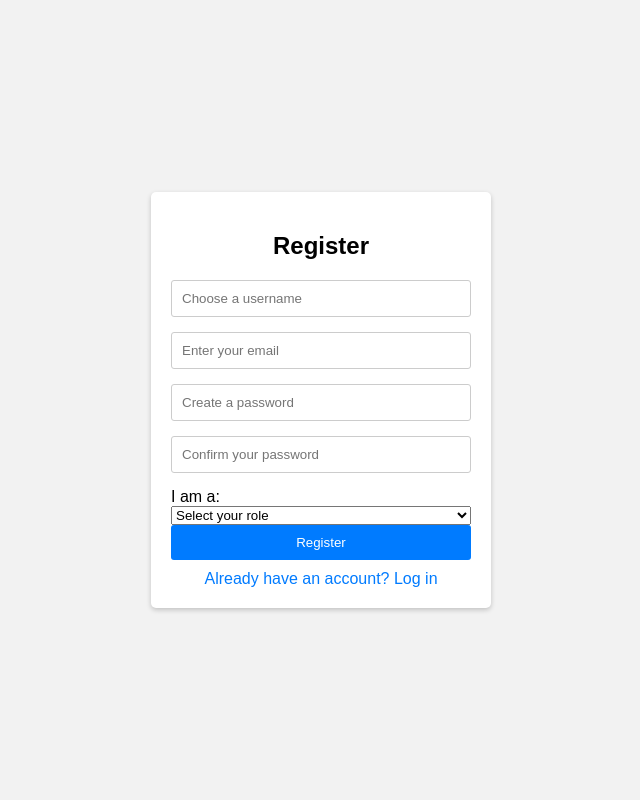
After one commit to daxpatel2/NittanyBusinessSimulation, a Flask app: page /register in a window 1280 px wide. The commit adds this page. Shown: the whole page, without its empty margins (319-959 px from the left). Run offline with Flask 3, Linux system fonts and the light colour scheme.

Commit message:
added user registration

```diff
--- a/app.py
+++ b/app.py
@@ -1,20 +1,13 @@
 # app.py
 from flask import Flask, render_template, request, redirect, url_for, flash, session
 from datetime import datetime
-from database_queries import (
-    fetch_user_data, get_user_role,
-    get_subcategories, get_products_by_category, get_product_details,
-    get_listings_by_seller, insert_product_listing,
-    update_product_listing, set_listing_status,
-    get_orders_by_buyer, get_credit_cards_by_buyer,
-    insert_order, add_credit_card, insert_review,
-    get_seller_average_rating
-)
+from database_queries import *
 
 # create flask app instance
 app = Flask(__name__)
+app.secret_key = "your_secret_key_here"  # needed for session management and flashing
 
-# route for home page login
+
 @app.route('/', methods=['GET', 'POST'])
 def home_page():
     # message variable to store error or success messages for login
@@ -59,11 +52,71 @@ def home_page():
     # render login page template with message variable
     return render_template('mainpage.html', message=message)
 
+
+@app.route('/register', methods=['GET', 'POST'])
+def register():
+    message = None
+
+    # Only run this logic on POST
+    if request.method == 'POST':
+        username         = request.form['username']
+        email            = request.form['email']
+        password         = request.form['password']
+        confirm_password = request.form['confirm_password']
+        role             = request.form['role']
+
+        # 1) password check
+        if password != confirm_password:
+            message = "Passwords do not match. Please try again."
+
+        else:
+            # 2) try to add new user
+            created = add_user_to_database(email, password)
+            if not created:
+                message = f"An account with {email} already exists."
+            else:
+                # 3) success → set up session & redirect
+                session['email'] = email
+                session['role']  = role
+
+                # If you need to populate buyer/seller/helpdesk tables:
+                conn, cursor = connect()
+                if role == 'buyer':
+                    cursor.execute(
+                        "INSERT INTO buyer(email) VALUES (%s) ON CONFLICT DO NOTHING",
+                        (email,)
+                    )
+                elif role == 'seller':
+                    cursor.execute(
+                        "INSERT INTO sellers(email) VALUES (%s) ON CONFLICT DO NOTHING",
+                        (email,)
+                    )
+                else:  # helpdesk
+                    cursor.execute(
+                        "INSERT INTO helpdesk(email) VALUES (%s) ON CONFLICT DO NOTHING",
+                        (email,)
+                    )
+                conn.commit()
+                cursor.close()
+                conn.close()
+
+                # redirect to the correct dashboard
+                if role == "buyer":
+                    return redirect(url_for('buyer'))
+                elif role == "seller":
+                    return redirect(url_for('seller'))
+                else:
+                    return redirect(url_for('helpdesk'))
+
+    # GET or POST-with-error: render the form and show any message
+    return render_template('register.html', message=message)
+
 # simple logout route
 @app.route('/logout')
 def logout():
     session.clear()
     return redirect(url_for('home_page'))
+
 
 # route for buyer dashboard
 @app.route('/buyer')
@@ -74,6 +127,7 @@ def buyer():
     # render buyer dashboard template with email variable
     return render_template('buyers.html', email=session['email'])
 
+
 # route for seller dashboard
 @app.route('/seller')
 def seller():
@@ -82,6 +136,7 @@ def seller():
         return redirect(url_for('home_page'))
     # render seller dashboard template with email variable
     return render_template('sellers.html', email=session['email'])
+
 
 # route for helpdesk dashboard
 @app.route('/helpdesk')
@@ -92,50 +147,44 @@ def helpdesk():
     # render helpdesk dashboard template with email variable
     return render_template('helpdesk_staff.html', email=session['email'])
 
-# Route for sellers to view and manage their own listings
+
 @app.route('/seller/listings')
 def manage_listings():
-    # ensure only a seller can access this page
+    # only seller can manage their listings
     if session.get('role') != 'seller':
-        return redirect(url_for('home_page'))  # redirect others back home
-    seller_email = session['email']  # get seller's email from session
-    listings = get_listings_by_seller(seller_email)  # fetch listings from DB
-    return render_template('seller_listings.html', listings=listings)  # render template with data
+        return redirect(url_for('home_page'))
+    seller_email = session['email']
+    listings = get_listings_by_seller(seller_email)
+    return render_template('seller_listings.html', listings=listings)
 
 
-# Route to create a new listing for the logged-in seller
-@app.route('/seller/listings/new', methods=['GET','POST'])
+@app.route('/seller/listings/new', methods=['GET', 'POST'])
 def new_listing():
-    # only sellers may add new listings
+    # only seller can add new listing
     if session.get('role') != 'seller':
         return redirect(url_for('home_page'))
     if request.method == 'POST':
-        data = request.form  # get form data
-        # call helper to insert listing into DB
+        data = request.form
         success = insert_product_listing(
             session['email'],
             data['category'], data['product_title'], data['product_name'],
             data['product_description'], int(data['quantity']), float(data['product_price'])
         )
-        # show flash message on success or failure
         flash("Listing created" if success else "Error creating listing",
               "success" if success else "danger")
-        return redirect(url_for('manage_listings'))  # back to listings view
-    # GET request: show form with category options
+        return redirect(url_for('manage_listings'))
     top_categories = get_subcategories('All')
     return render_template('seller_new_listing.html', categories=top_categories)
 
 
-# Route to edit an existing listing identified by listing_id
-@app.route('/seller/listings/edit/<int:listing_id>', methods=['GET','POST'])
+@app.route('/seller/listings/edit/<int:listing_id>', methods=['GET', 'POST'])
 def edit_listing(listing_id):
-    # restrict to sellers
+    # only seller can edit their listings
     if session.get('role') != 'seller':
         return redirect(url_for('home_page'))
     email = session['email']
     if request.method == 'POST':
-        data = request.form  # form data for updates
-        # update listing in DB
+        data = request.form
         success = update_product_listing(
             email, listing_id,
             data['category'], data['product_title'], data['product_name'],
@@ -144,75 +193,74 @@ def edit_listing(listing_id):
         flash("Listing updated" if success else "Error updating listing",
               "success" if success else "danger")
         return redirect(url_for('manage_listings'))
-    # GET: load existing listing to prefill form
-    all_listings = get_listings_by_seller(email)
-    # find matching listing tuple by ID
-    listing = next((l for l in all_listings if l[0] == listing_id), None)
+    # GET: prefill form with existing data
+    listing = next((l for l in get_listings_by_seller(email) if l[0] == listing_id), None)
     return render_template('seller_edit_listing.html', listing=listing)
 
 
-# Route to soft-delete (deactivate) a listing by setting its status to inactive (0)
 @app.route('/seller/listings/remove/<int:listing_id>')
 def remove_listing(listing_id):
-    # only sellers allowed
+    # only seller can remove their listings
     if session.get('role') != 'seller':
         return redirect(url_for('home_page'))
-    # update status to 0 (inactive)
     success = set_listing_status(session['email'], listing_id, 0)
     flash("Listing removed" if success else "Error removing listing",
           "warning" if success else "danger")
     return redirect(url_for('manage_listings'))
 
 
-# Route to display category hierarchy and list products under a category
+# route to dynamically display category hierarchy and products
 @app.route('/categories')
 def categories():
-    parent = request.args.get('parent', 'All')  # current category (default 'All')
+    parent = request.args.get('parent', 'All')
     if parent == "All":
-        subcategories = get_subcategories(parent)  # fetch all top-level subcats
-        products = []  # no direct products under 'All'
+        subcategories = get_subcategories(parent)
+        products = []  # "All" does not have products directly
     else:
-        subcategories = get_subcategories(parent)  # fetch subcategories of parent
-        products = get_products_by_category(parent)  # fetch products for this category
-    # render page with both lists
+        subcategories = get_subcategories(parent)
+        products = get_products_by_category(parent)
     return render_template('categories.html',
                            parent=parent,
                            subcategories=subcategories,
                            products=products)
 
 
-# Route to handle new orders (form and submission)
-@app.route('/order/<seller_email>/<int:listing_id>', methods=['GET','POST'])
+# route to display product details dynamically
+@app.route('/product/<seller_email>/<int:listing_id>')
+def product_detail(seller_email, listing_id):
+    product = get_product_details(seller_email, listing_id)
+    if product is None:
+        flash("product not found")
+        return redirect(url_for('categories') + '?parent=All')
+    return render_template('product_detail.html', product=product)
+
+
+@app.route('/order/<seller_email>/<int:listing_id>', methods=['GET', 'POST'])
 def order_form(seller_email, listing_id):
     buyer = session.get('email')
-    # only buyers may place orders
-    if session.get('role')!='buyer' or not buyer:
+    if session.get('role') != 'buyer' or not buyer:
         return redirect(url_for('home_page'))
-    # fetch product details or show error if not found
     prod = get_product_details(seller_email, listing_id)
     if not prod:
         flash("product not found", "danger")
         return redirect(url_for('categories'))
-    cards = get_credit_cards_by_buyer(buyer)  # fetch saved cards
-    if request.method=='POST':
-        qty = int(request.form['quantity'])  # requested quantity
+    cards = get_credit_cards_by_buyer(buyer)
+    if request.method == 'POST':
+        qty = int(request.form['quantity'])
         card_choice = request.form.get('card_choice')
-        if card_choice=='new':  # adding a new card
+        if card_choice == 'new':
             cc = request.form['cc_num']
             ctype = request.form['cc_type']
             em = int(request.form['cc_month'])
             ey = int(request.form['cc_year'])
             sc = request.form['cc_cvc']
-            add_credit_card(cc, ctype, em, ey, sc, buyer)  # save new card
+            add_credit_card(cc, ctype, em, ey, sc, buyer)
             chosen = cc
         else:
-            chosen = card_choice  # use existing card
-        # attempt to insert order and update inventory
+            chosen = card_choice
         success = insert_order(seller_email, listing_id, buyer, qty, chosen)
-        flash("order placed successfully" if success else "order failed",
-              "success" if success else "danger")
+        flash("order placed successfully" if success else "order failed", "success" if success else "danger")
         return redirect(url_for('orders'))
-    # GET: show order form
     return render_template(
         'order_form.html',
         product=prod,
@@ -220,20 +268,30 @@ def order_form(seller_email, listing_id):
     )
 
 
-# Alternative checkout route, consolidating order and payment details
-@app.route('/checkout/<seller_email>/<int:listing_id>', methods=['GET','POST'])
+@app.route('/orders')
+def orders():
+    buyer = session.get('email')
+    if session.get('role') != 'buyer' or not buyer:
+        return redirect(url_for('home_page'))
+    my_orders = get_orders_by_buyer(buyer)
+    return render_template('orders.html', orders=my_orders)
+
+
+@app.route('/checkout/<seller_email>/<int:listing_id>', methods=['GET', 'POST'])
 def checkout(seller_email, listing_id):
-    # ensure only buyers
+    # ensure buyer is logged in
     if session.get('role') != 'buyer':
         return redirect(url_for('home_page'))
 
-    product = get_product_details(seller_email, listing_id)  # fetch product
-    cards = get_credit_cards_by_buyer(session['email'])  # fetch buyer's cards
+    product = get_product_details(seller_email, listing_id)
+    cards = get_credit_cards_by_buyer(session['email'])
 
     if request.method == 'POST':
-        qty = int(request.form['quantity'])  # get quantity
-        cc  = request.form['credit_card_num']  # selected card
-        # call insert_order with correct param order
+        qty = int(request.form['quantity'])
+        cc = request.form['credit_card_num']
+
+        # pass args in the correct order:
+        # seller_email, listing_id, buyer_email, quantity, credit_card_num
         success = insert_order(
             seller_email,
             listing_id,
@@ -241,84 +299,19 @@ def checkout(seller_email, listing_id):
             qty,
             cc
         )
+
         if success:
             flash("Order placed successfully!", "success")
             return redirect(url_for('orders'))
         else:
             flash("Error placing order", "danger")
-    # GET: render checkout page
+
+    # GET: render the checkout form
     return render_template('checkout.html',
                            product=product,
                            cards=cards)
 
 
-# Route to show product details, including seller's average rating
-@app.route('/product/<seller_email>/<int:listing_id>')
-def product_detail(seller_email, listing_id):
-    product = get_product_details(seller_email, listing_id)  # fetch details
-    if product is None:
-        flash("product not found")
-        return redirect(url_for('categories') + '?parent=All')
-    avg_rating = get_seller_average_rating(seller_email)  # compute avg review score
-    return render_template(
-        'product_detail.html',
-        product=product,
-        avg_rating=avg_rating
-    )
-
-
-# Route for buyers to submit reviews on their orders
-@app.route('/review/<int:order_id>', methods=['GET','POST'])
-def review(order_id):
-    # only buyers may review
-    if session.get('role') != 'buyer':
-        return redirect(url_for('home_page'))
-
-    buyer = session['email']
-    # get all orders for this buyer
-    my_orders = get_orders_by_buyer(buyer)
-    # find matching order tuple
-    order = next((o for o in my_orders if o[0] == order_id), None)
-    if not order:
-        flash("order not found", "danger")
-        return redirect(url_for('orders'))
-
-    # extract seller and listing to label the product
-    seller_email, listing_id = order[2], order[3]
-    product = get_product_details(seller_email, listing_id)
-    product_label = f"{product[3]} – {product[4]}"  # "title – name"
-
-    if request.method == 'POST':
-        rating = int(request.form['rating'])  # get rating value
-        review_desc = request.form['review_desc']  # review text
-        success = insert_review(order_id, review_desc, rating)  # upsert review
-        flash("Review submitted!" if success else "Error submitting review",
-              "success" if success else "danger")
-        return redirect(url_for('orders'))
-
-    # GET: show review form
-    return render_template('review_form.html',
-                           order_id=order_id,
-                           product_label=product_label)
-
-
-# Route to display past orders with seller ratings included
-@app.route('/orders')
-def orders():
-    buyer = session.get('email')
-    # restrict to buyers
-    if session.get('role') != 'buyer' or not buyer:
-        return redirect(url_for('home_page'))
-
-    raw_orders = get_orders_by_buyer(buyer)  # fetch orders
-    orders_with_rating = []
-    # append average seller rating to each order tuple
-    for order in raw_orders:
-        seller_email = order[2]
-        avg = get_seller_average_rating(seller_email)
-        orders_with_rating.append((*order, avg))
-    return render_template('orders.html', orders=orders_with_rating)  # render orders page
-
 # main driver to run flask app
 if __name__ == '__main__':
     # run flask app with debug mode on (shows detailed error logs in browser)
--- a/templates/mainpage.html
+++ b/templates/mainpage.html
@@ -57,6 +57,10 @@
       <input type="password" name="password" placeholder="Enter your password" required>
       <button type="submit">Login</button>
     </form>
+      <br>
+      <a href="/register">
+          Dont have an account?
+      </a>
   </div>
 
   {% if message %}
--- /dev/null
+++ b/templates/register.html
@@ -0,0 +1,97 @@
+<!DOCTYPE html>
+<html lang="en">
+<head>
+  <meta charset="UTF-8">
+  <title>Register Page</title>
+  <style>
+    body {
+      font-family: Arial, sans-serif;
+      background: #f2f2f2;
+      margin: 0;
+      padding: 0;
+      display: flex;
+      justify-content: center;
+      align-items: center;
+      height: 100vh;
+    }
+    .register-container {
+      background: #fff;
+      padding: 20px;
+      border-radius: 5px;
+      box-shadow: 0 2px 5px rgba(0,0,0,0.2);
+      width: 300px;
+    }
+    .register-container h2 {
+      text-align: center;
+      margin-bottom: 20px;
+    }
+    .register-container form {
+      display: flex;
+      flex-direction: column;
+    }
+    .register-container input[type="text"],
+    .register-container input[type="email"],
+    .register-container input[type="password"] {
+      padding: 10px;
+      margin-bottom: 15px;
+      border: 1px solid #ccc;
+      border-radius: 3px;
+    }
+    .register-container button {
+      padding: 10px;
+      background: #007bff;
+      border: none;
+      color: #fff;
+      border-radius: 3px;
+      cursor: pointer;
+    }
+    .register-container button:hover {
+      background: #0056b3;
+    }
+    .register-container .switch-link {
+      text-align: center;
+      margin-top: 10px;
+    }
+    .register-container .switch-link a {
+      color: #007bff;
+      text-decoration: none;
+    }
+    .register-container .switch-link a:hover {
+      text-decoration: underline;
+    }
+  </style>
+</head>
+<body>
+  <div class="register-container">
+    <h2>Register</h2>
+    <form method="post" action="{{ url_for('register') }}">
+      <input type="text"    name="username"         placeholder="Choose a username" required>
+      <input type="email"   name="email"            placeholder="Enter your email" required>
+      <input type="password"name="password"         placeholder="Create a password" required>
+      <input type="password"name="confirm_password" placeholder="Confirm your password" required>
+
+      <label for="role">I am a:</label>
+      <select name="role" id="role" required>
+        <option value="" disabled selected>Select your role</option>
+        <option value="buyer">Buyer</option>
+        <option value="seller">Seller</option>
+        <option value="helpdesk">Helpdesk Staff</option>
+      </select>
+
+      <button type="submit">Register</button>
+    </form>
+    <div class="switch-link">
+      <a href="/login">Already have an account? Log in</a>
+    </div>
+  </div>
+
+  {% if message %}
+  <dialog open>
+    <p>{{ message }}</p>
+    <form method="dialog">
+      <button>Close</button>
+    </form>
+  </dialog>
+  {% endif %}
+</body>
+</html>
```
Also changed, not shown: database_queries.py (+38 -0 lines).
